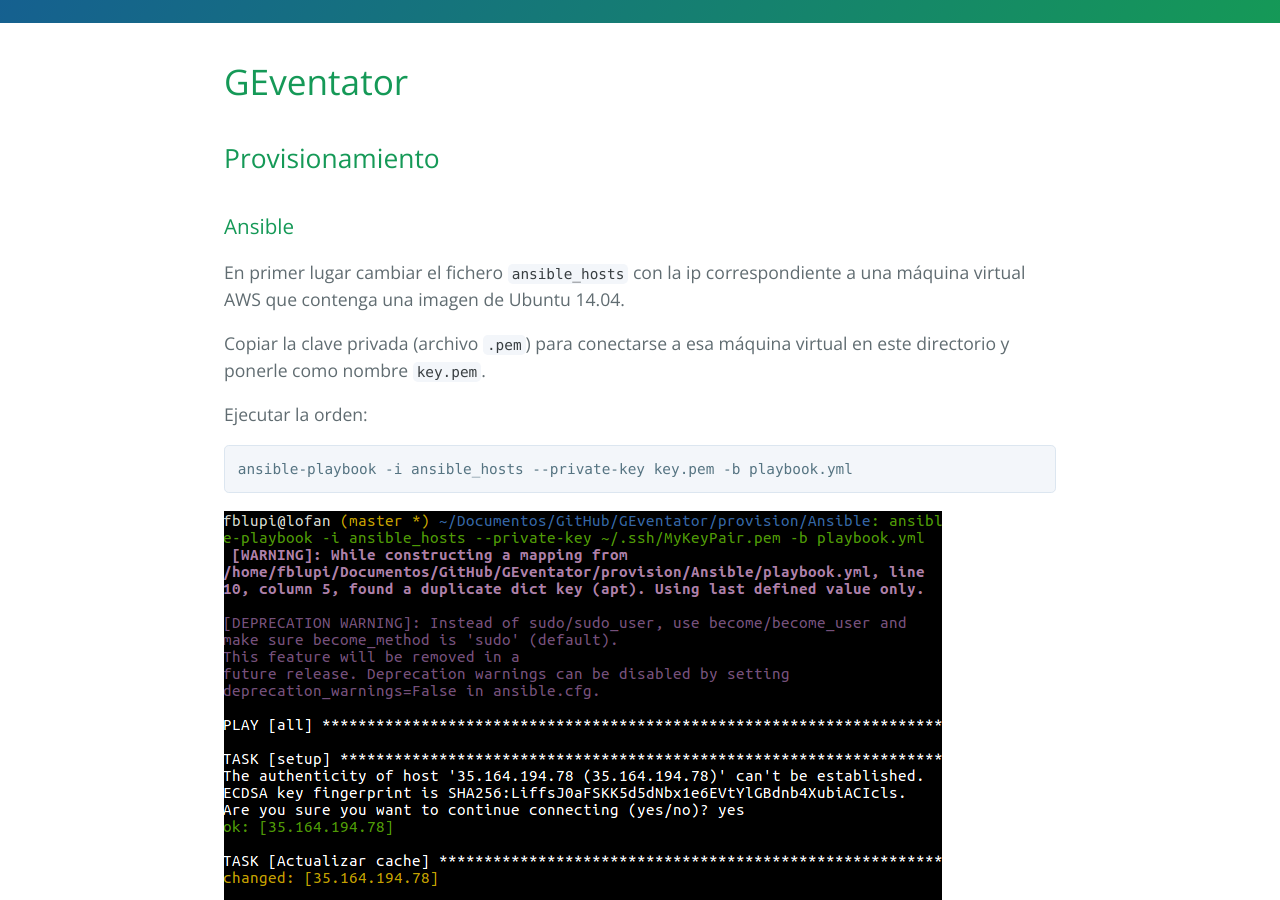
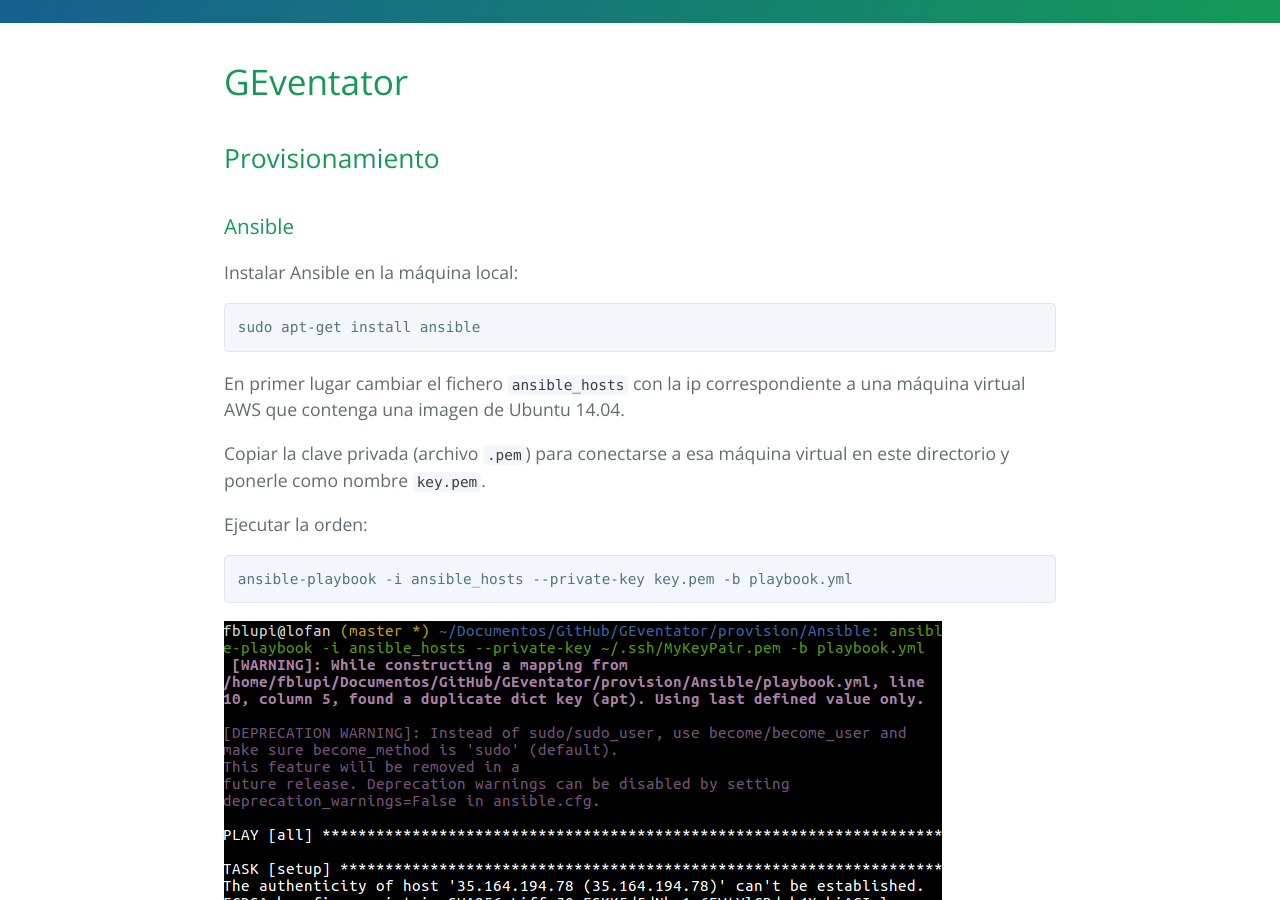
Before and after one commit to fblupi/GEventator, a Jekyll site: the page built from provision.md, in a window 1280 px wide and 900 px high, scrolled down 360 px. Built offline with Jekyll 4.4.1, drawn with Linux system fonts in a browser that asks for light colours.

````diff
--- a/provision.md
+++ b/provision.md
@@ -7,6 +7,12 @@ layout: index
 ## Provisionamiento
 
 ### Ansible
+
+Instalar Ansible en la máquina local:
+
+```
+sudo apt-get install ansible
+```
 
 En primer lugar cambiar el fichero `ansible_hosts` con la ip correspondiente a una máquina virtual AWS que contenga una imagen de Ubuntu 14.04.
 
````
Also changed, not shown: provision-otros.md (+6 -0 lines).
